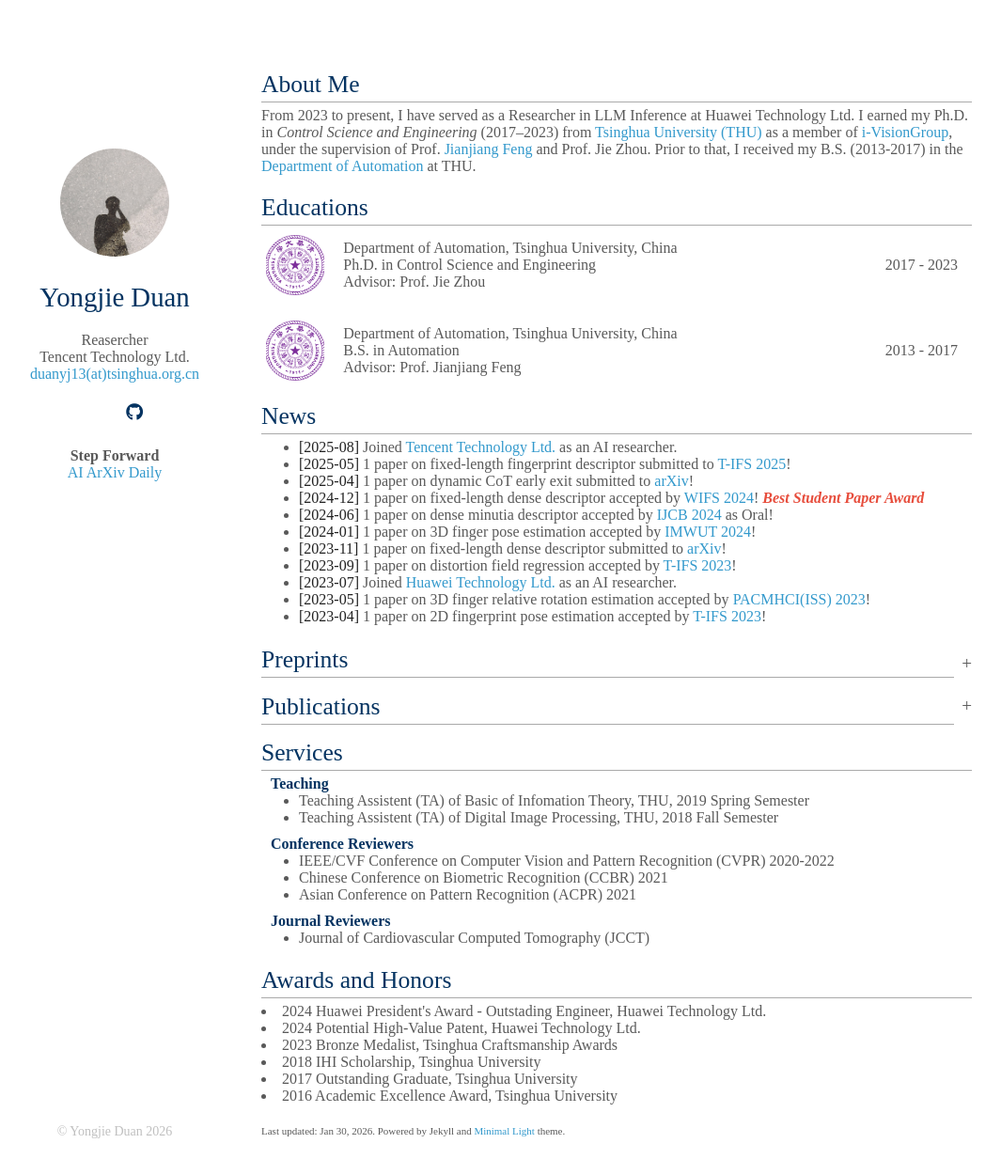
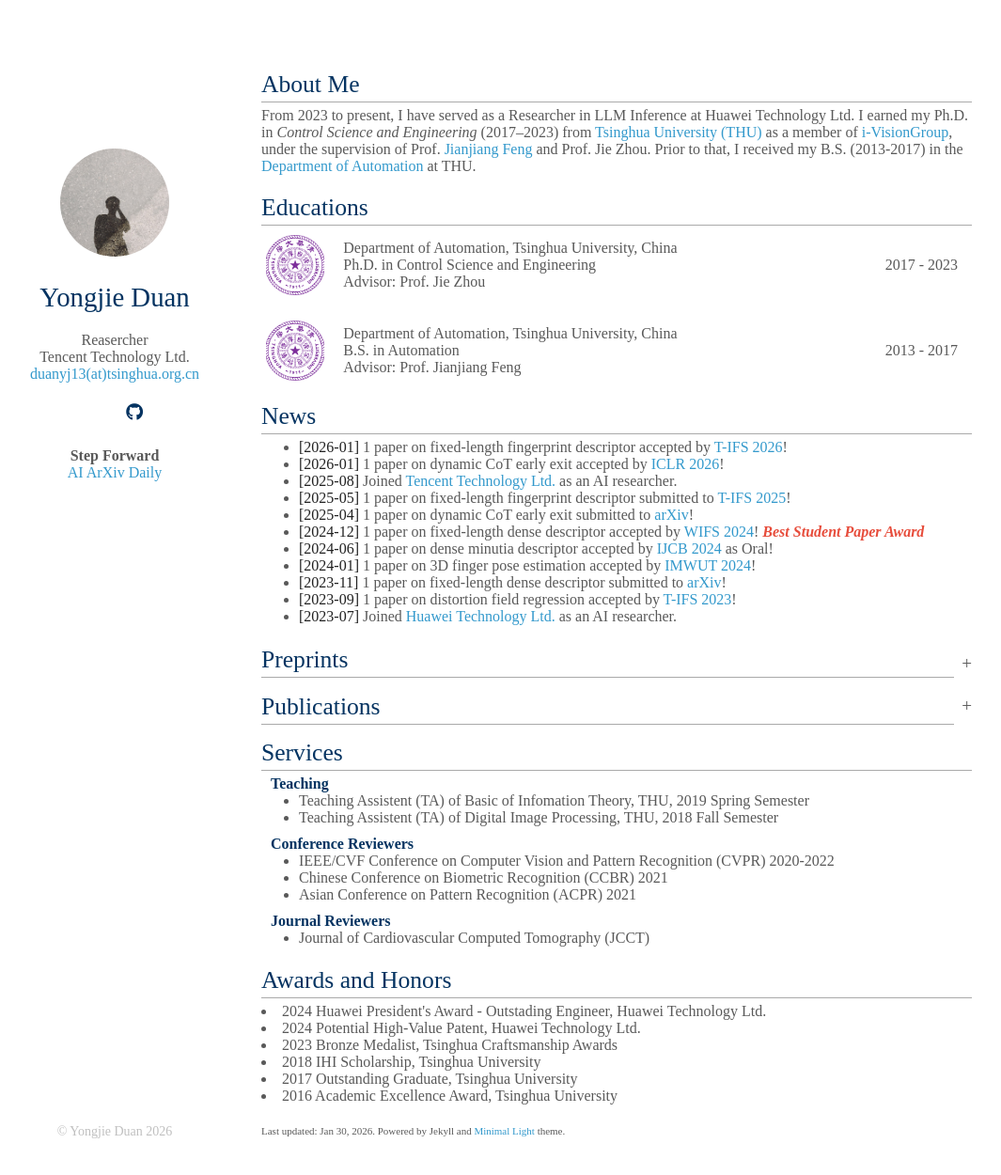
Before and after one commit to youngjetduan/youngjetduan.github.io, a Jekyll site: the page built from index.md, in a window 1280 px wide and 1281 px high. Shown: the top 1250 px of the window at 94% size, without its empty margins (110-1175 px from the left). Built offline with Jekyll 4.4.1, drawn with Linux system fonts in a browser that asks for light colours; nearby versions of some CDN libraries; a style sheet for code colours, icons or effects is not loaded.

Commit message:
update news

```diff
--- a/_data/news.yml
+++ b/_data/news.yml
@@ -1,4 +1,18 @@
 main:
+
+  - type: paper
+    date: 2026-01
+    status: accepted
+    title: fixed-length fingerprint descriptor
+    venue: T-IFS 2026
+    url: https://ieeexplore.ieee.org/xpl/RecentIssue.jsp?punumber=10206
+
+  - type: paper
+    date: 2026-01
+    status: accepted
+    title: dynamic CoT early exit
+    venue: ICLR 2026
+    url: https://iclr.cc/Conferences/2026
 
   - type: joined
     date: 2025-08
```
